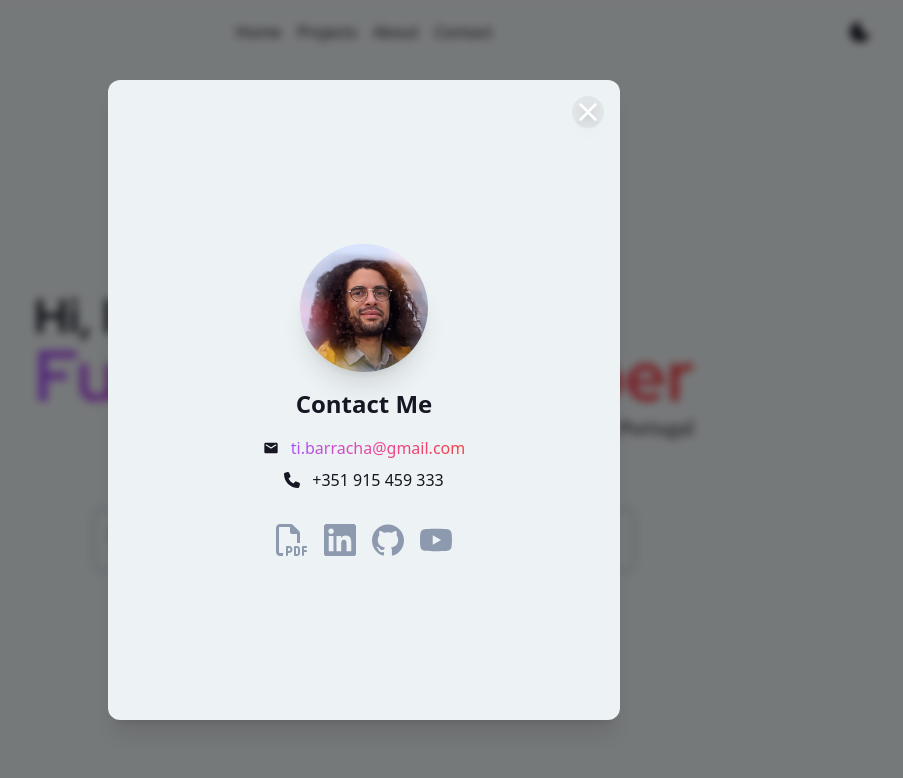
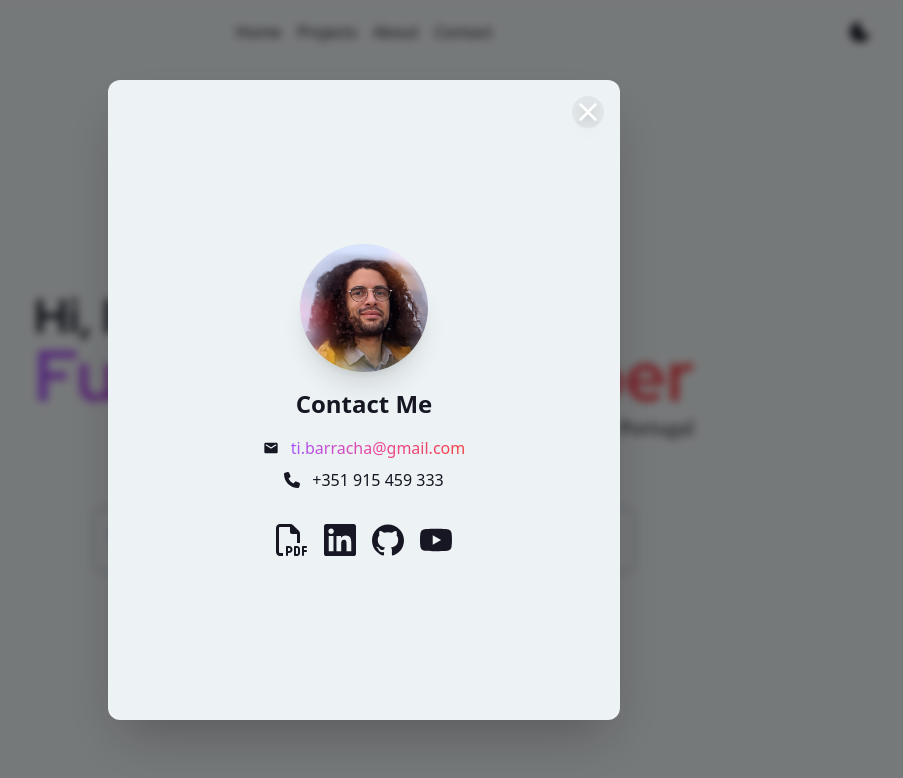
Before and after one commit to tbarracha/tbarracha.github.io, an Angular app: page / in a window 1280 px wide. Both pictures are taken after a click on the link "Contact". Shown: the top 778 px of the page, without its empty margins (276-1179 px from the left). Built offline with nearby package versions, Linux system fonts and the light colour scheme; no server answers.

Commit message:
chore: contact card cleanup

```diff
--- a/src/app/features/contact-card/contact-card.component.html
+++ b/src/app/features/contact-card/contact-card.component.html
@@ -4,12 +4,8 @@
       (click)="closeCard()"
     >
       <div
-        class="relative bg-background bg-opacity-50 text-background-contrast backdrop-blur-sm rounded-xl overflow-hidden shadow-xl w-[90%] max-w-lg h-[80%] transform-gpu transition-transform duration-300"
-        (mousemove)="onMouseMove($event)"
+        class="relative bg-background bg-opacity-50 text-background-contrast backdrop-blur-sm rounded-xl overflow-hidden shadow-2xl w-[90%] max-w-lg h-[80%] transition-transform duration-300"
         (click)="$event.stopPropagation()"
-        [ngStyle]="{
-          transform: 'rotateX(' + rotateX + 'deg) rotateY(' + rotateY + 'deg) translateZ(0)'
-        }"
       >
         <!-- Close Button -->
         <button
@@ -47,21 +43,25 @@
                 </div>
 
                 <!-- Socials -->
-                <div class="flex flex-row items-center justify-center gap-4 text-primary">
-                    <a href="https://drive.google.com/file/d/1M_Xy8tNV5kpJZ95S5LDqN20h6jWE7oZI/view" target="_blank" class="w-8"
-                    [innerHTML]="iconService.getSanitizedIcon(iconService.icons.CV)">
+                <div class="flex flex-row items-center justify-center gap-4">
+                    <a href="https://drive.google.com/file/d/1M_Xy8tNV5kpJZ95S5LDqN20h6jWE7oZI/view" target="_blank" class="w-8">
+                        <div [innerHTML]="iconService.getSanitizedIcon(iconService.icons.CV)">
+                        </div>
                     </a>
 
-                    <a href="https://www.linkedin.com/in/tiago-barracha/" target="_blank" class="w-8"
-                    [innerHTML]="iconService.getSanitizedIcon(iconService.icons.LinkedIn)">
+                    <a href="https://www.linkedin.com/in/tiago-barracha/" target="_blank"  class="w-8">
+                        <div [innerHTML]="iconService.getSanitizedIcon(iconService.icons.LinkedIn)">
+                        </div>
                     </a>
 
-                    <a href="https://github.com/tbarracha" target="_blank" class="w-8"
-                    [innerHTML]="iconService.getSanitizedIcon(iconService.icons.GitHub)">
+                    <a href="https://github.com/tbarracha" target="_blank" class="w-8">
+                        <div [innerHTML]="iconService.getSanitizedIcon(iconService.icons.GitHub)">
+                        </div>
                     </a>
 
-                    <a href="https://www.youtube.com/@tiagobarracha" target="_blank" class="w-8"
-                    [innerHTML]="iconService.getSanitizedIcon(iconService.icons.Youtube)">
+                    <a href="https://www.youtube.com/@tiagobarracha" target="_blank" class="w-8">
+                        <div [innerHTML]="iconService.getSanitizedIcon(iconService.icons.Youtube)">
+                        </div>
                     </a>
                 </div>
             </div>
--- a/src/app/features/contact-card/contact-card.component.ts
+++ b/src/app/features/contact-card/contact-card.component.ts
@@ -1,19 +1,15 @@
-import { NgIf, NgStyle } from '@angular/common';
 import { Component, inject } from '@angular/core';
 import { IconService } from '../../core/services/icon.service';
 import { EventService } from '../../core/services/event.service';
 
 @Component({
   selector: 'app-contact-card',
-  imports: [NgIf, NgStyle],
+  imports: [],
   templateUrl: './contact-card.component.html',
   styleUrls: ['./contact-card.component.scss']
 })
 export class ContactCardComponent {
   public showContactCard = false;
-
-  public rotateX = 0; // Rotation on X-axis
-  public rotateY = 0; // Rotation on Y-axis
 
   iconService: IconService = inject(IconService);
   eventService: EventService = inject(EventService);
@@ -24,21 +20,7 @@ export class ContactCardComponent {
     });
   }
 
-  onMouseMove(event: MouseEvent): void {
-    const card = event.currentTarget as HTMLElement;
-    const rect = card.getBoundingClientRect();
-    const centerX = rect.left + rect.width / 2;
-    const centerY = rect.top + rect.height / 2;
-
-    // Calculate rotation based on mouse position
-    this.rotateX = (centerY - event.clientY) / 25;
-    this.rotateY = (event.clientX - centerX) / 25;
-  }
-
   closeCard(): void {
-    // Optionally reset rotation when closed
-    this.rotateX = 0;
-    this.rotateY = 0;
     this.showContactCard = false;
   }
 }
```
